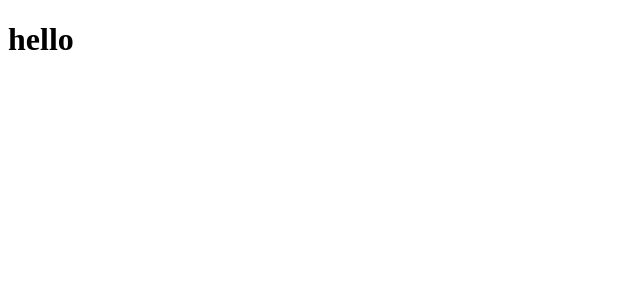
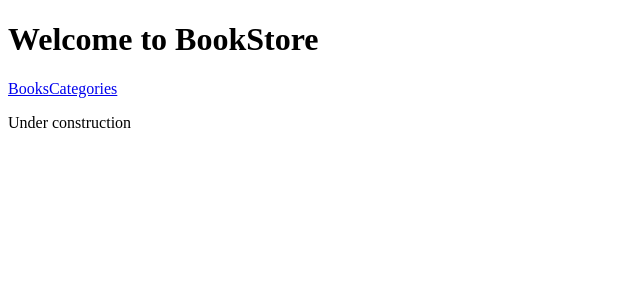
Before and after one commit to SamanAtashi/My-Bookstore, a React (Create React App) app: page /categories in a window 1280 px wide. Shown: the top 300 px of the page, without its empty margins (0-640 px from the left). Built offline with nearby package versions, Linux system fonts and the light colour scheme.

Commit message:
Add categories.js and routes to A[pp.js

```diff
--- /dev/null
+++ b/src/App.js
@@ -0,0 +1,25 @@
+import React from 'react';
+import { BrowserRouter as Router, Switch, Route, Link } from 'react-router-dom';
+import Books from './components/Books';
+import Categories from './components/Categories';
+
+const App = () => {
+	return (
+		<div>
+        <h1>Welcome to BookStore</h1>
+			<Router>
+				<Link to="/books">Books</Link>
+				<Link to="/categories">Categories</Link>
+				<Switch>
+					<Route path="/books" >
+						<Books />
+					</Route>
+					<Route path="/categories" >
+						<Categories />
+					</Route>
+				</Switch>
+			</Router>
+		</div>
+	);
+};
+export default App;
--- /dev/null
+++ b/src/components/Categories.jsx
@@ -0,0 +1,7 @@
+import React from 'react';
+
+const Categories = () => {
+	return <p>Under construction</p>;
+};
+
+export default Categories;
--- a/src/index.js
+++ b/src/index.js
@@ -1,10 +1,12 @@
 import React from 'react';
 import ReactDOM from 'react-dom';
+import App from './App'
+
 
 
 ReactDOM.render(
   <React.StrictMode>
-    <h1>hello</h1>
+    <App/>
   </React.StrictMode>,
   document.getElementById('root')
 );
```
Also changed, not shown: src/components/Books.jsx (added).
